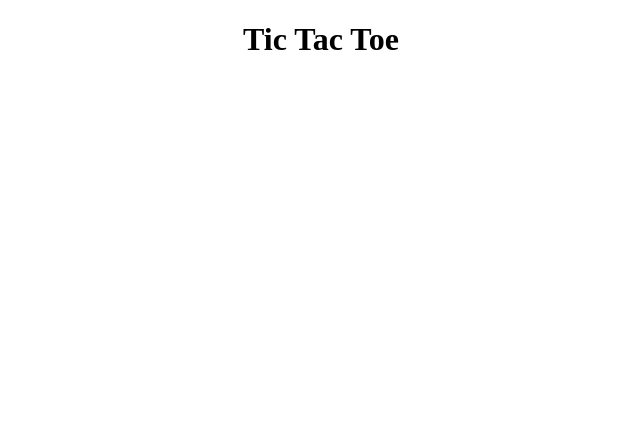
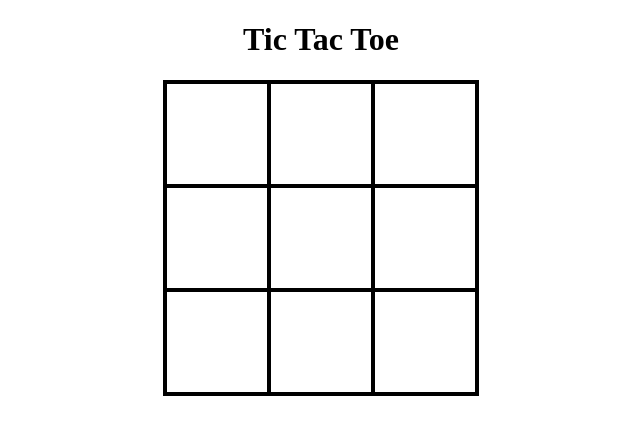
Before and after one commit to binilbenny/tic-tac-toe, a plain HTML site: page index.html in a window 1280 px wide. Shown: the whole page, without its empty margins (319-959 px from the left). Drawn offline with Linux system fonts and the light colour scheme.

Commit message:
update style

```diff
--- a/style.css
+++ b/style.css
@@ -1,3 +1,23 @@
 body{
+    margin: 0;
+    padding: 0;
     text-align: center;
+    display: grid;
+    justify-content: center;
+    align-items: center;
 }
+
+.gamebord{
+    justify-content: center;
+    display: grid;
+    grid-template-columns: 1fr 1fr 1fr;
+    grid-template-rows: 1fr 1fr 1fr;
+    text-align: center;
+    border: 2px solid;
+}
+
+.box{
+    width: 100px;
+    height: 100px;
+    border: 2px solid;
+}
```
